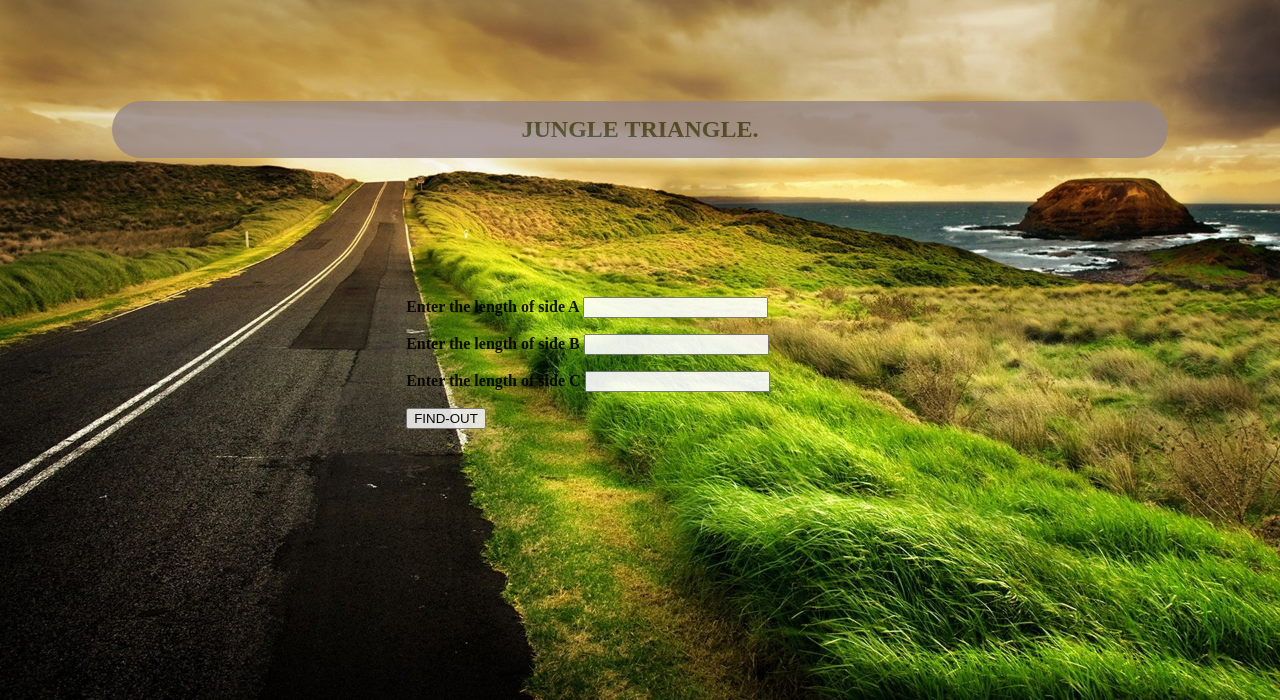
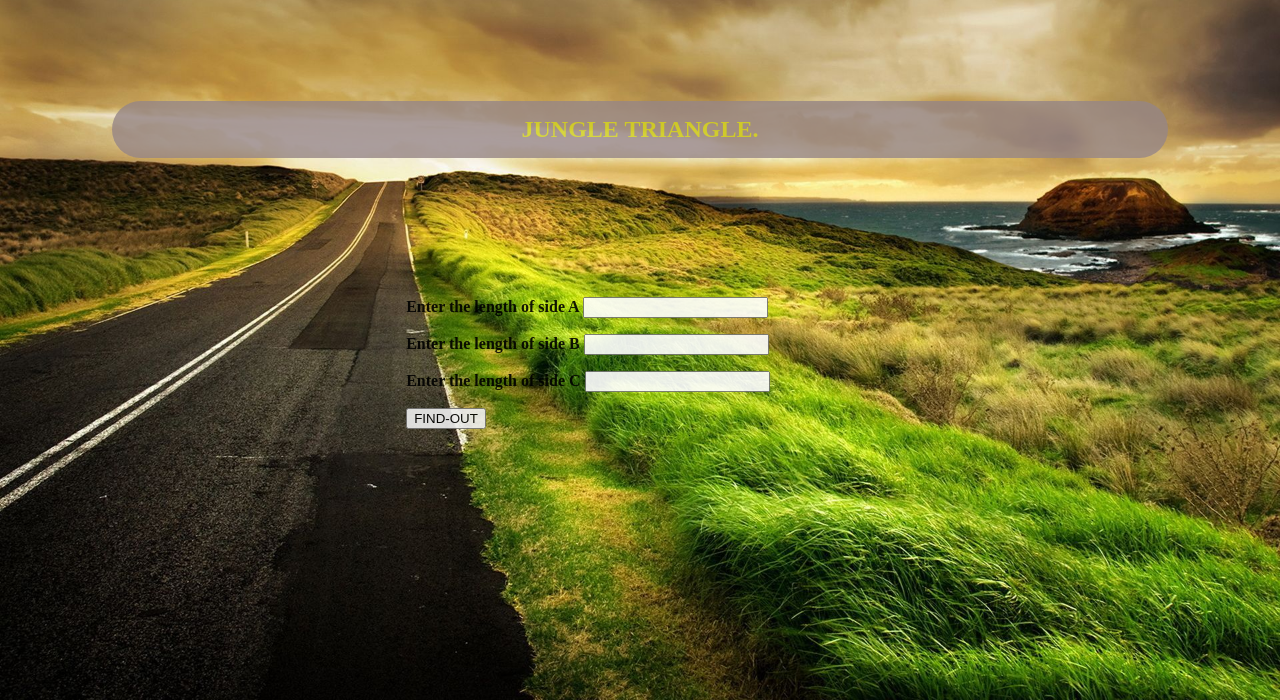
Before and after one commit to beattykariuki/Triangle-project, a plain HTML site: page index.html in a window 1280 px wide. Shown: the part 100-800 px from the top of the page. Drawn offline with Linux system fonts and the light colour scheme.

Commit message:
changed text color

```diff
--- a/css/style.css
+++ b/css/style.css
@@ -27,7 +27,7 @@ h2{
   text-align: center;
   padding: 15px;
   background-color: rgb(151, 134, 134);
-  color: rgb(51, 51, 22);
+  color: rgb(207, 207, 25);
   margin: 104px;
   border-radius: 49px;
   opacity: .8;
```
